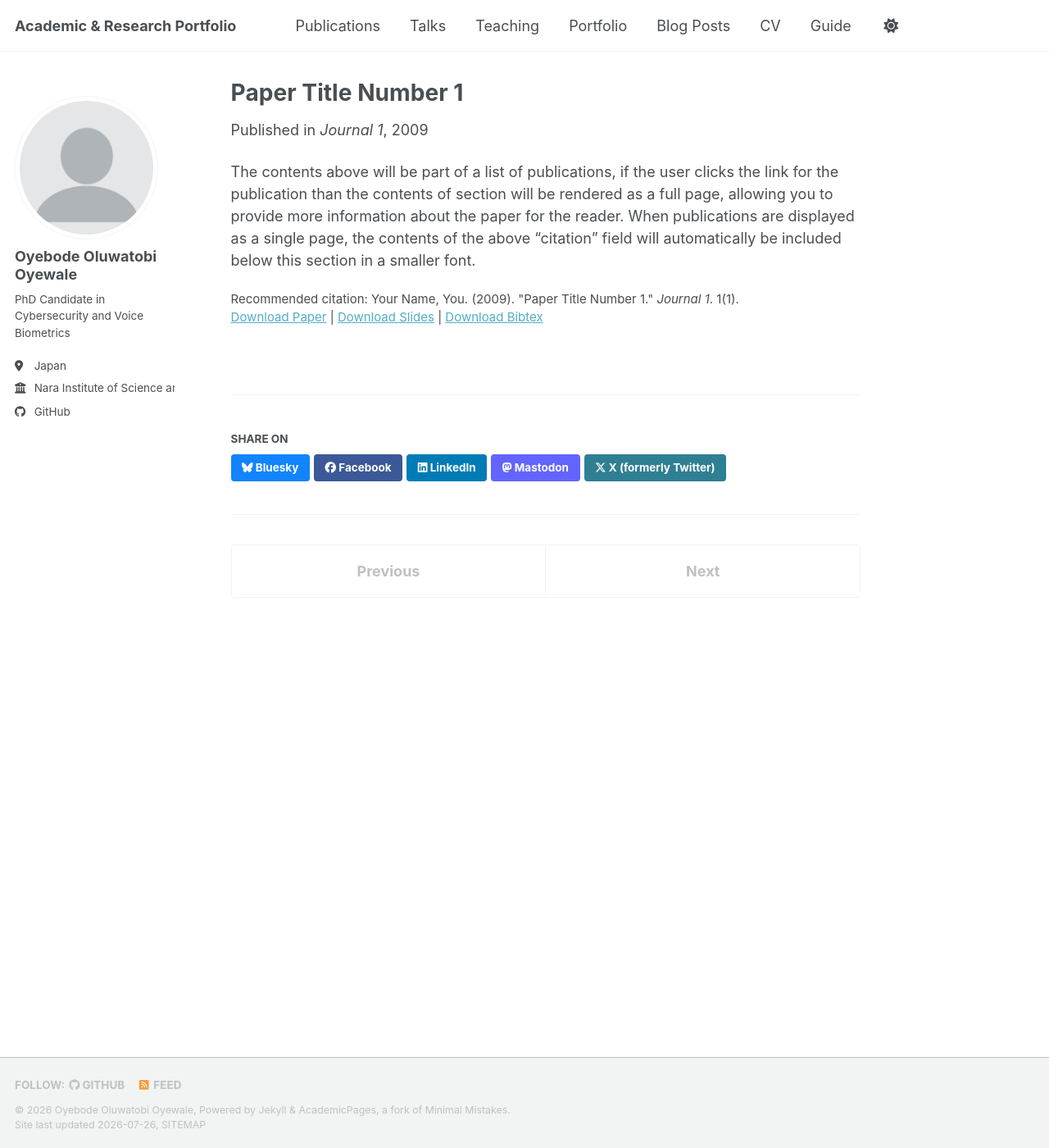
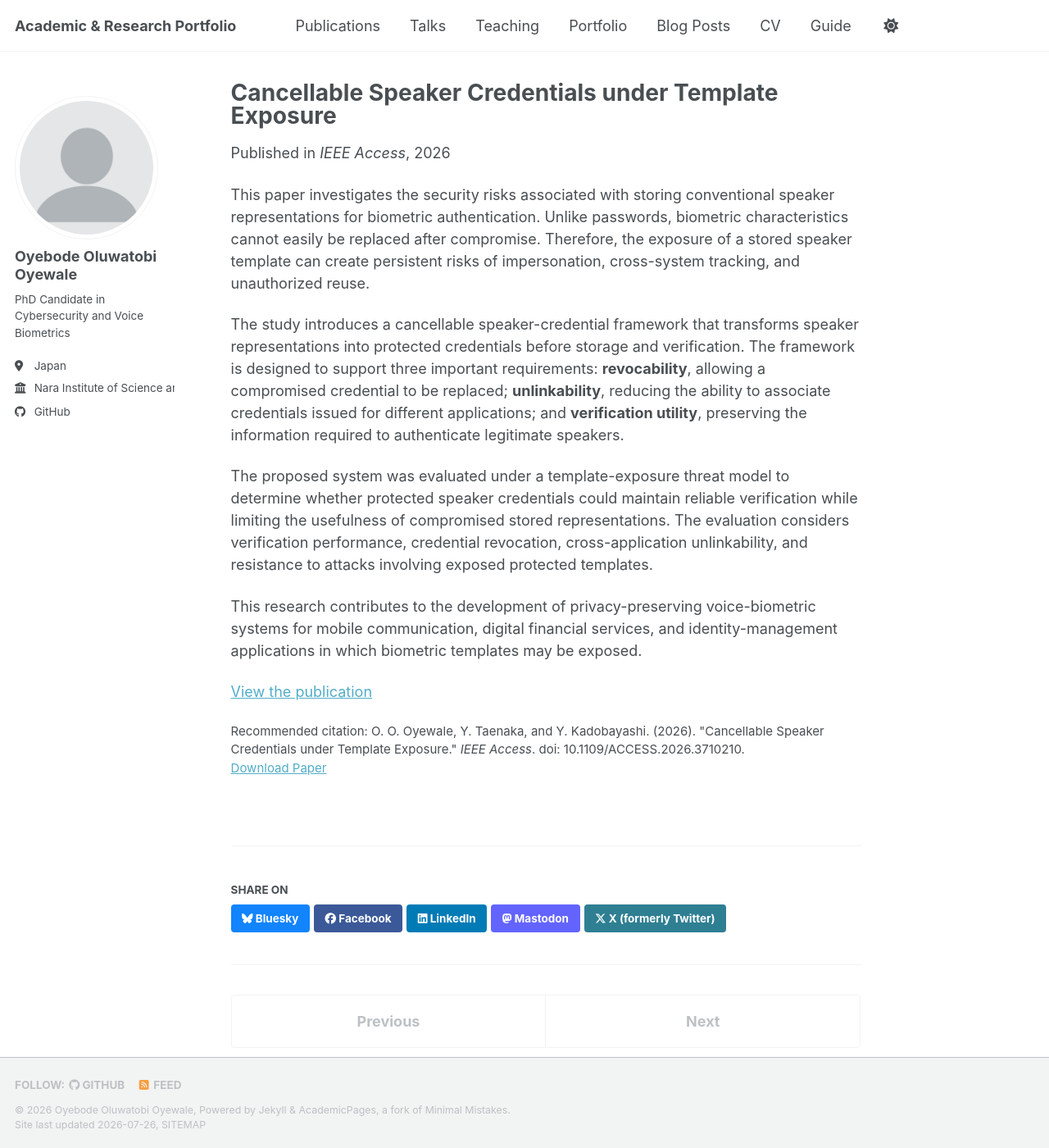
Before and after one commit to oyewaleoyebode/oyebodeoluwatobi-OyebodeOluwatobi.github.io, a Jekyll site: the page built from _publications/2009-10-01-paper-title-number-1.md, in a window 1280 px wide and 1400 px high. Shown: the whole window at 82% size. Built offline with Jekyll 4.4.1, drawn with Linux system fonts in a browser that asks for light colours; a style sheet for code colours, icons or effects is not loaded.

Commit message:
Update 2009-10-01-paper-title-number-1.md

```diff
--- a/_publications/2009-10-01-paper-title-number-1.md
+++ b/_publications/2009-10-01-paper-title-number-1.md
@@ -1,14 +1,21 @@
 ---
-title: "Paper Title Number 1"
+title: "Cancellable Speaker Credentials under Template Exposure"
 collection: publications
 category: manuscripts
-permalink: /publication/2009-10-01-paper-title-number-1
-excerpt: 'This paper is about the number 1. The number 2 is left for future work.'
-date: 2009-10-01
-venue: 'Journal 1'
-slidesurl: 'https://academicpages.github.io/files/slides1.pdf'
-paperurl: 'https://academicpages.github.io/files/paper1.pdf'
-bibtexurl: 'https://academicpages.github.io/files/bibtex1.bib'
-citation: 'Your Name, You. (2009). &quot;Paper Title Number 1.&quot; <i>Journal 1</i>. 1(1).'
+permalink: /publication/2026-cancellable-speaker-credentials
+excerpt: "A privacy-preserving speaker-authentication framework that transforms speaker representations into revocable and unlinkable credentials while maintaining verification utility under biometric-template exposure."
+date: 2026-07-07
+venue: "IEEE Access"
+paperurl: "https://doi.org/10.1109/ACCESS.2026.3710210"
+citation: 'O. O. Oyewale, Y. Taenaka, and Y. Kadobayashi. (2026). &quot;Cancellable Speaker Credentials under Template Exposure.&quot; <i>IEEE Access</i>. doi: 10.1109/ACCESS.2026.3710210.'
 ---
-The contents above will be part of a list of publications, if the user clicks the link for the publication than the contents of section will be rendered as a full page, allowing you to provide more information about the paper for the reader. When publications are displayed as a single page, the contents of the above "citation" field will automatically be included below this section in a smaller font.
+
+This paper investigates the security risks associated with storing conventional speaker representations for biometric authentication. Unlike passwords, biometric characteristics cannot easily be replaced after compromise. Therefore, the exposure of a stored speaker template can create persistent risks of impersonation, cross-system tracking, and unauthorized reuse.
+
+The study introduces a cancellable speaker-credential framework that transforms speaker representations into protected credentials before storage and verification. The framework is designed to support three important requirements: **revocability**, allowing a compromised credential to be replaced; **unlinkability**, reducing the ability to associate credentials issued for different applications; and **verification utility**, preserving the information required to authenticate legitimate speakers.
+
+The proposed system was evaluated under a template-exposure threat model to determine whether protected speaker credentials could maintain reliable verification while limiting the usefulness of compromised stored representations. The evaluation considers verification performance, credential revocation, cross-application unlinkability, and resistance to attacks involving exposed protected templates.
+
+This research contributes to the development of privacy-preserving voice-biometric systems for mobile communication, digital financial services, and identity-management applications in which biometric templates may be exposed.
+
+[View the publication](https://doi.org/10.1109/ACCESS.2026.3710210)
```
